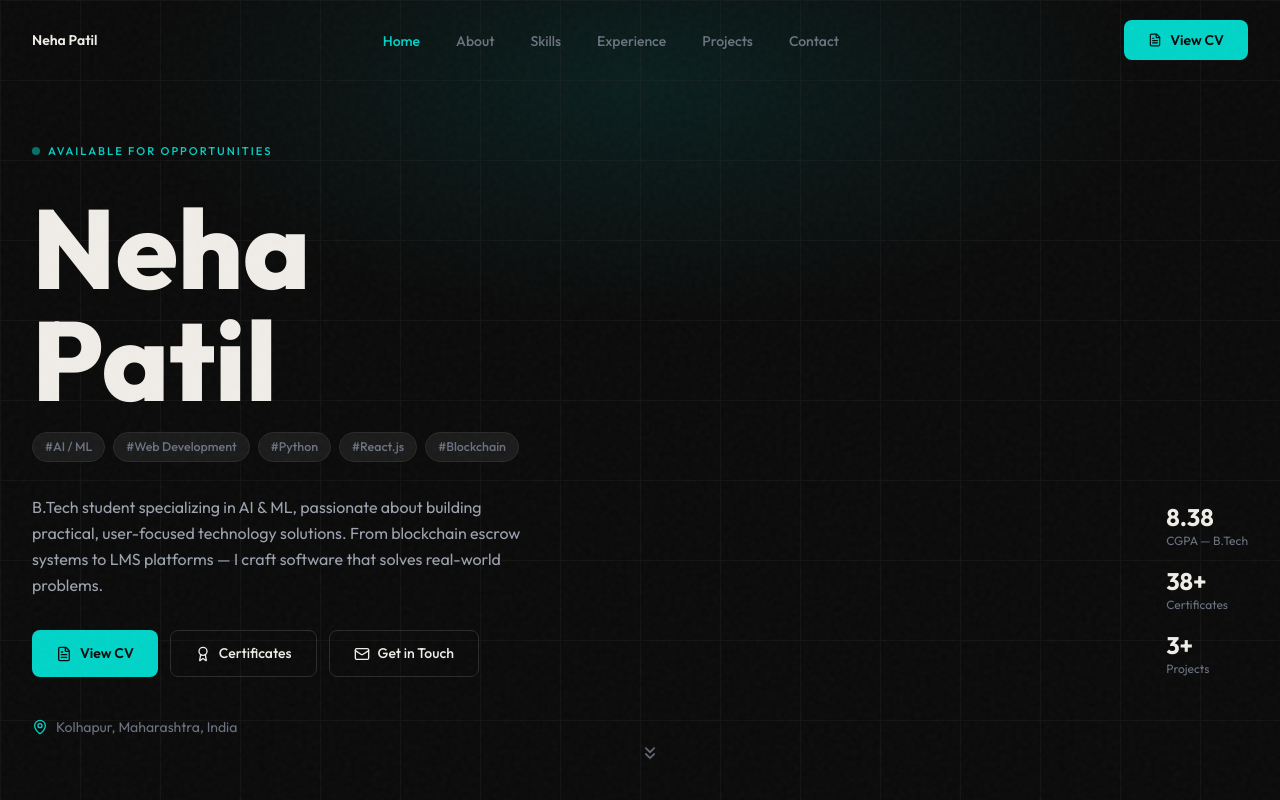
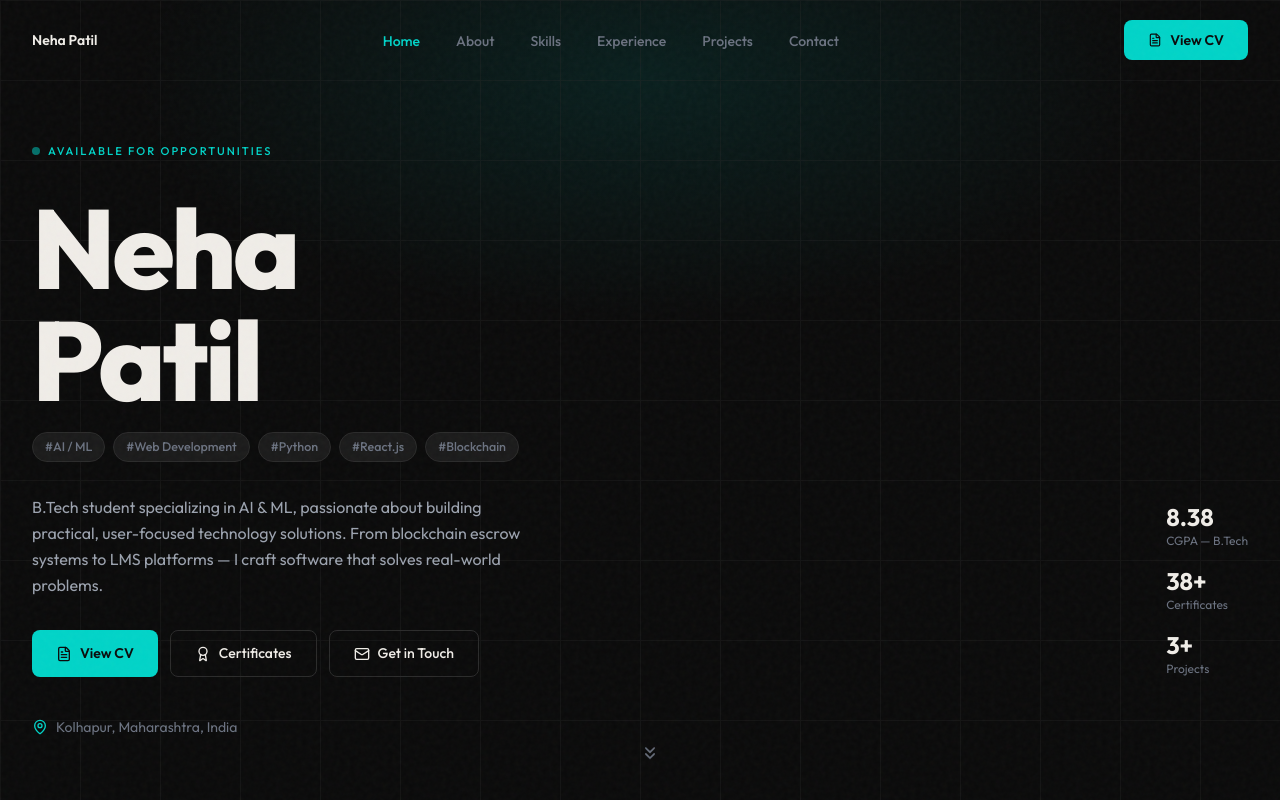
Before and after one commit to patilneha-05/patilneha-05.github.io, a website: page index.html in a window 1280 px wide. Shown: the top 800 px of the page. Drawn offline with nearby package versions, Linux system fonts and the light colour scheme.

Commit message:
fix(portfolio): move letter-spacing inside hero-name media query block
letter-spacing was declared outside the .hero-name ruleset in the
sm breakpoint media query, making it a no-op. Wrapped it correctly
inside the selector braces.

```diff
--- a/index.html
+++ b/index.html
@@ -60,8 +60,10 @@
       line-height: 1.0;
     }
     @media (min-width: 640px) {
-      .hero-name { white-space: nowrap; }
-      letter-spacing: -0.03em;
+      .hero-name {
+        white-space: nowrap;
+        letter-spacing: -0.03em;
+      }
     }
 
     /* ── Section labels ── */
```
